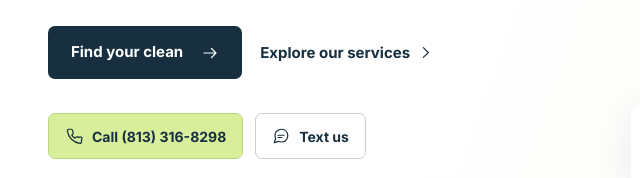
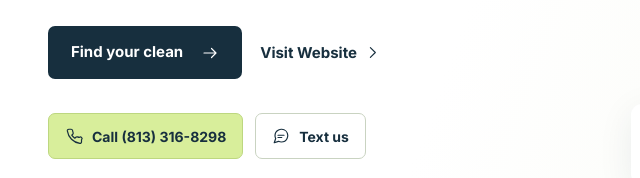
Before and after one commit to pietechnologies/IM-excellence-cleaning, a website: page index.html in a window 1280 px wide. Shown: the part 521-699 px from the top of the page, 2-642 px from the left. Drawn offline with Linux system fonts and the light colour scheme.

Commit message:
Update index.html

```diff
--- a/index.html
+++ b/index.html
@@ -376,8 +376,8 @@
                 >Find your clean
                 <svg class="icon" width="24" height="24" aria-hidden="true">
                   <use href="#i-arrow" /></svg></a
-              ><a class="text-link" href="#services"
-                >Explore our services
+              ><a class="text-link" href="https://imexcellencecleaning.com"
+                >Visit Website
                 <svg class="icon" width="24" height="24" aria-hidden="true">
                   <use href="#i-chevron" /></svg
               ></a>
```
